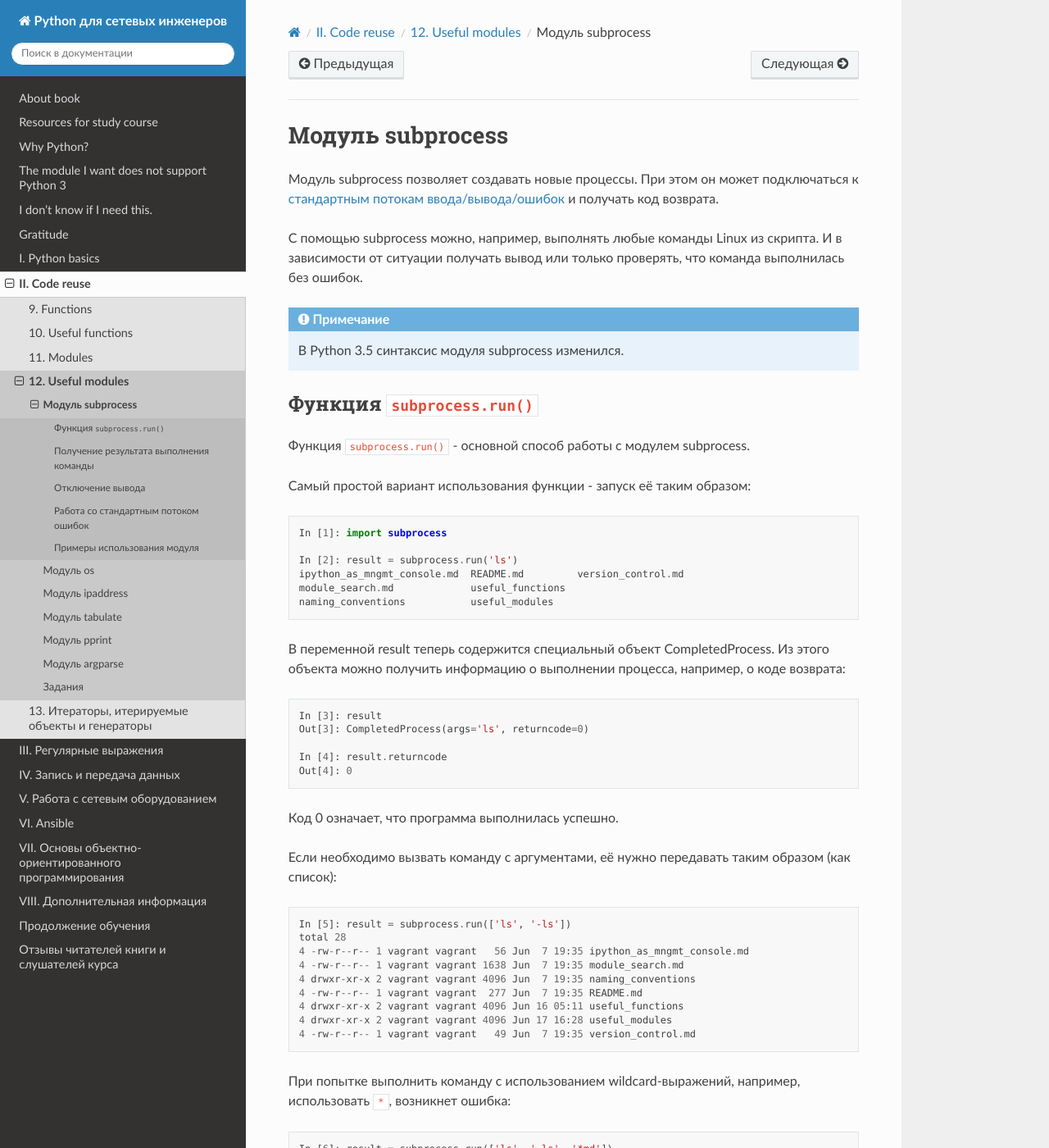
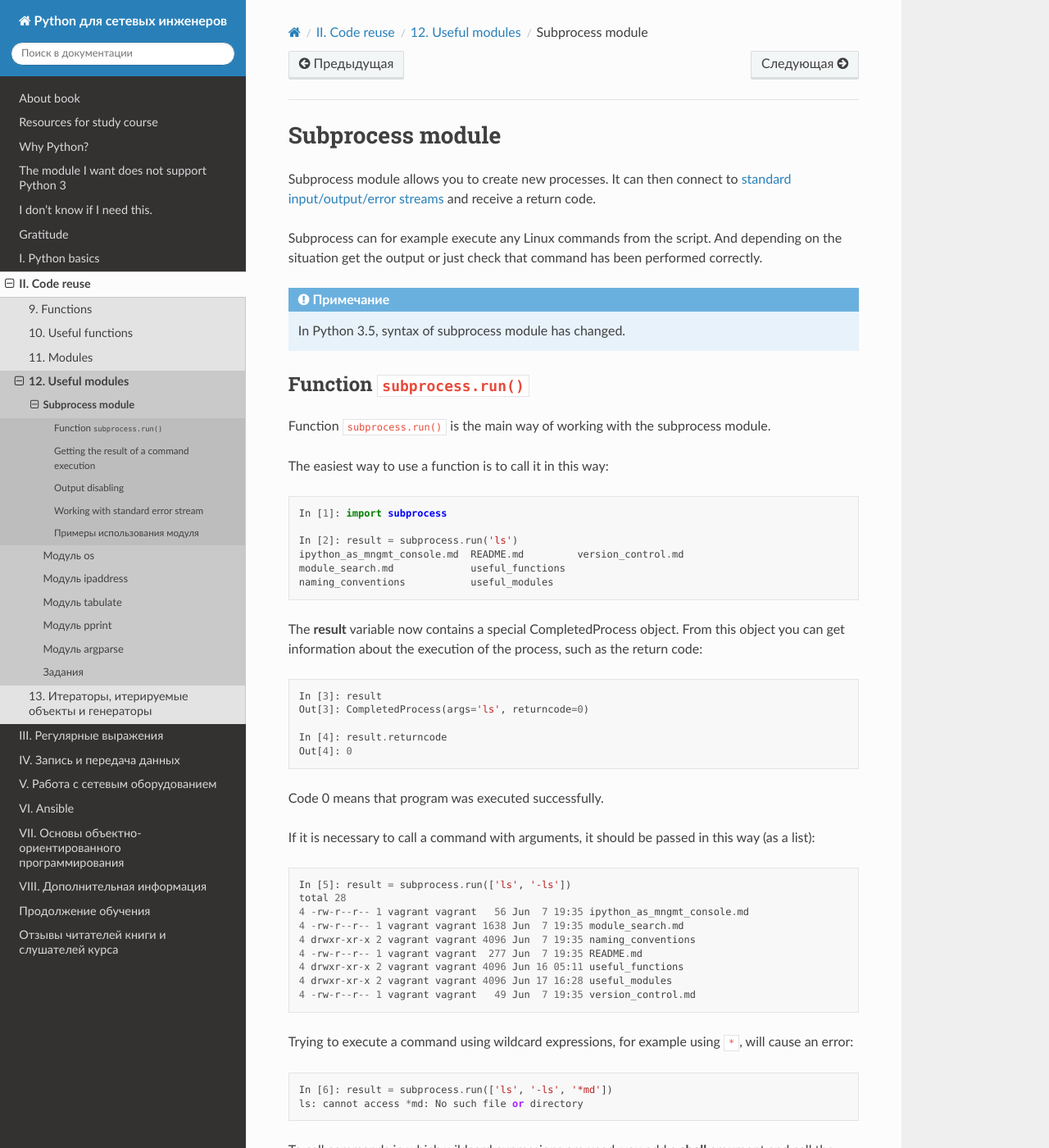
Before and after one commit to Aidar5/nattoeng, a Sphinx documentation site: the page built from docs/source/book/12_useful_modules/subprocess.rst, in a window 1280 px wide and 1400 px high. Shown: the whole window at 82% size. Built offline with Sphinx 7.4.7 and the Read the Docs theme 2.0.0, drawn with Linux system fonts in a browser that asks for light colours; pages that are not in the unit, such as notebooks, are missing from menus; some of the changed text lies outside the part shown.

Commit message:
Update subprocess.rst

```diff
--- a/docs/source/book/12_useful_modules/subprocess.rst
+++ b/docs/source/book/12_useful_modules/subprocess.rst
@@ -1,26 +1,19 @@
-Модуль subprocess
+Subprocess module
 -----------------
 
-Модуль subprocess позволяет создавать новые процессы.
-При этом он может подключаться к
-`стандартным потокам ввода/вывода/ошибок <http://xgu.ru/wiki/stdin>`__
-и получать код возврата.
+Subprocess module allows you to create new processes. It can then connect to `standard input/output/error streams <http://xgu.ru/wiki/stdin>`__ and receive a return code.
 
-С помощью subprocess можно, например, выполнять любые команды Linux из
-скрипта.
-И в зависимости от ситуации получать вывод или только проверять, что
-команда выполнилась без ошибок.
+Subprocess can for example execute any Linux commands from the script. And depending on the situation get the output or just check that command has been performed correctly.
 
 .. note::
-    В Python 3.5 cинтаксис модуля subprocess изменился.
+    In Python 3.5, syntax of subprocess module has changed.
 
-Функция ``subprocess.run()``
+Function ``subprocess.run()``
 ~~~~~~~~~~~~~~~~~~~~~~~~~~~~
 
-Функция ``subprocess.run()`` - основной способ работы с модулем
-subprocess.
+Function ``subprocess.run()`` is the main way of working with the subprocess module.
 
-Самый простой вариант использования функции - запуск её таким образом:
+The easiest way to use a function is to call it in this way:
 
 .. code:: python
 
@@ -31,9 +24,7 @@ subprocess.
     module_search.md             useful_functions
     naming_conventions           useful_modules
 
-В переменной result теперь содержится специальный объект
-CompletedProcess. Из этого объекта можно получить информацию о
-выполнении процесса, например, о коде возврата:
+The **result** variable now contains a special CompletedProcess object. From this object you can get information about the execution of the process, such as the return code:
 
 .. code:: python
 
@@ -43,10 +34,9 @@ CompletedProcess. Из этого объекта можно получить и
     In [4]: result.returncode
     Out[4]: 0
 
-Код 0 означает, что программа выполнилась успешно.
+Code 0 means that program was executed successfully.
 
-Если необходимо вызвать команду с аргументами, её
-нужно передавать таким образом (как список):
+If it is necessary to call a command with arguments, it should be passed in this way (as a list):
 
 .. code:: python
 
@@ -60,16 +50,14 @@ CompletedProcess. Из этого объекта можно получить и
     4 drwxr-xr-x 2 vagrant vagrant 4096 Jun 17 16:28 useful_modules
     4 -rw-r--r-- 1 vagrant vagrant   49 Jun  7 19:35 version_control.md
 
-При попытке выполнить команду с использованием wildcard-выражений,
-например, использовать ``*``, возникнет ошибка:
+Trying to execute a command using wildcard expressions, for example using ``*``, will cause an error:
 
 .. code:: python
 
     In [6]: result = subprocess.run(['ls', '-ls', '*md'])
     ls: cannot access *md: No such file or directory
 
-Чтобы вызывать команды, в которых используются wildcard-выражения, нужно
-добавлять аргумент shell и вызывать команду таким образом:
+To call commands in which wildcard expressions are used, you add a **shell** argument and call the command:
 
 .. code:: python
 
@@ -79,9 +67,7 @@ CompletedProcess. Из этого объекта можно получить и
     4 -rw-r--r-- 1 vagrant vagrant  277 Jun  7 19:35 README.md
     4 -rw-r--r-- 1 vagrant vagrant   49 Jun  7 19:35 version_control.md
 
-Ещё одна особенность функции ``run()`` - она ожидает завершения выполнения
-команды. Если попробовать, например, запустить команду ping, то этот
-аспект будет заметен:
+Another feature of the ``run()`` If you try to run a ping command, for example, this aspect will be visible:
 
 .. code:: python
 
@@ -95,33 +81,28 @@ CompletedProcess. Из этого объекта можно получить и
     3 packets transmitted, 3 received, 0% packet loss, time 2004ms
     rtt min/avg/max/mdev = 54.498/54.798/55.116/0.252 ms
 
-Получение результата выполнения команды
+Getting the result of a command execution
 ~~~~~~~~~~~~~~~~~~~~~~~~~~~~~~~~~~~~~~~
 
-По умолчанию функция run возвращает результат выполнения команды на
-стандартный поток вывода.
-Если нужно получить результат выполнения команды, надо добавить аргумент
-stdout и указать ему значение subprocess.PIPE:
+By default, the run() function returns the result of a command execution to a standard output stream. If you want to get the result of command execution, add **stdout** argument with  value **subprocess.PIPE**:
 
 .. code:: python
 
     In [9]: result = subprocess.run(['ls', '-ls'], stdout=subprocess.PIPE)
 
-Теперь можно получить результат выполнения команды таким образом:
+Now you can get the result of command executing in this way:
 
 .. code:: python
 
     In [10]: print(result.stdout)
     b'total 28\n4 -rw-r--r-- 1 vagrant vagrant   56 Jun  7 19:35 ipython_as_mngmt_console.md\n4 -rw-r--r-- 1 vagrant vagrant 1638 Jun  7 19:35 module_search.md\n4 drwxr-xr-x 2 vagrant vagrant 4096 Jun  7 19:35 naming_conventions\n4 -rw-r--r-- 1 vagrant vagrant  277 Jun  7 19:35 README.md\n4 drwxr-xr-x 2 vagrant vagrant 4096 Jun 16 05:11 useful_functions\n4 drwxr-xr-x 2 vagrant vagrant 4096 Jun 17 16:30 useful_modules\n4 -rw-r--r-- 1 vagrant vagrant   49 Jun  7 19:35 version_control.md\n'
 
-Обратите внимание на букву b перед строкой. Она означает, что модуль
-вернул вывод в виде байтовой строки.
-Для перевода её в unicode есть два варианта:
+Note letter **b** before line. It means that module returned the output as a byte string. There are two options to translate it into unicode:
 
--  выполнить decode полученной строки
--  указать аргумент encoding
+-  decode received string
+-  specify encoding argument
 
-Вариант с decode:
+Example with decode:
 
 .. code:: python
 
@@ -135,7 +116,7 @@ stdout и указать ему значение subprocess.PIPE:
     4 drwxr-xr-x 2 vagrant vagrant 4096 Jun 17 16:30 useful_modules
     4 -rw-r--r-- 1 vagrant vagrant   49 Jun  7 19:35 version_control.md
 
-Вариант с encoding:
+Example with encoding:
 
 .. code:: python
 
@@ -151,14 +132,10 @@ stdout и указать ему значение subprocess.PIPE:
     4 drwxr-xr-x 2 vagrant vagrant 4096 Jun 17 16:31 useful_modules
     4 -rw-r--r-- 1 vagrant vagrant   49 Jun  7 19:35 version_control.md
 
-Отключение вывода
+Output disabling
 ~~~~~~~~~~~~~~~~~
 
-Иногда достаточно получения кода возврата и нужно отключить вывод
-результата выполнения на стандартный поток вывода, и при этом сам
-результат не нужен.
-Это можно сделать, передав функции run аргумент stdout со значением
-subprocess.DEVNULL:
+Sometimes it is enough to get only return code and need to disable output of execution result on standard output stream. This can be done by passing to run() function the **stdout**  argument with value **subprocess.DEVNULL**:
 
 .. code:: python
 
@@ -170,20 +147,18 @@ subprocess.DEVNULL:
     In [16]: print(result.returncode)
     0
 
-Работа со стандартным потоком ошибок
+Working with standard error stream
 ~~~~~~~~~~~~~~~~~~~~~~~~~~~~~~~~~~~~
 
-Если команда была выполнена с ошибкой или не отработала корректно, вывод
-команды попадет на стандартный поток ошибок.
+If the command was executed with error or failed, the output of command will fall on standard error stream.
 
-Получить этот вывод можно так же, как и стандартный поток вывода:
+This can be obtained in the same way as the standard output stream:
 
 .. code:: python
 
     In [17]: result = subprocess.run(['ping', '-c', '3', '-n', 'a'], stderr=subprocess.PIPE, encoding='utf-8')
 
-Теперь в result.stdout пустая строка, а в result.stderr находится
-стандартный поток вывода:
+Now result.stdout has empty string and result.stderr has standard output stream:
 
 .. code:: python
 
@@ -200,7 +175,7 @@ subprocess.DEVNULL:
 Примеры использования модуля
 ~~~~~~~~~~~~~~~~~~~~~~~~~~~~
 
-Пример использования модуля subprocess (файл subprocess_run_basic.py):
+Example of subprocess module use (subprocess_run_basic.py file):
 
 .. code:: python
 
@@ -213,7 +188,7 @@ subprocess.DEVNULL:
     else:
         print('Unreachable')
 
-Результат выполнения будет таким:
+The result will be:
 
 .. code:: python
 
@@ -228,12 +203,9 @@ subprocess.DEVNULL:
     rtt min/avg/max/mdev = 53.962/54.145/54.461/0.293 ms
     Alive
 
-То есть, результат выполнения команды выводится на стандартный поток
-вывода.
+That is, the result of command execution is printed to standard output stream.
 
-Функция ping_ip проверяет доступность IP-адреса и возвращает True и
-stdout, если адрес доступен, или False и stderr, если адрес недоступен
-(файл subprocess\_ping\_function.py):
+The ping_ip function checks the availability of the IP address and returns True and **stdout** if address is available, or False and **stderr** if address is not available (subprocess\_ping\_function.py file):
 
 .. code:: python
 
@@ -262,7 +234,7 @@ stdout, если адрес доступен, или False и stderr, если
     print(ping_ip('8.8.8.8'))
     print(ping_ip('a'))
 
-Результат выполнения будет таким:
+The result will be:
 
 ::
 
@@ -270,13 +242,9 @@ stdout, если адрес доступен, или False и stderr, если
     (True, 'PING 8.8.8.8 (8.8.8.8) 56(84) bytes of data.\n64 bytes from 8.8.8.8: icmp_seq=1 ttl=43 time=63.8 ms\n64 bytes from 8.8.8.8: icmp_seq=2 ttl=43 time=55.6 ms\n64 bytes from 8.8.8.8: icmp_seq=3 ttl=43 time=55.9 ms\n\n--- 8.8.8.8 ping statistics ---\n3 packets transmitted, 3 received, 0% packet loss, time 2003ms\nrtt min/avg/max/mdev = 55.643/58.492/63.852/3.802 ms\n')
     (False, 'ping: unknown host a\n')
 
-На основе этой функции, можно сделать функцию, которая будет проверять
-список IP-адресов и возвращать в результате выполнения два списка:
-доступные и недоступные адреса.
+Based on this function you can make a function that will check the list of IP addresses and return as a result two lists: accessible and inaccessible addresses.
 
 .. note::
-    Это вынесено в задания к разделу
+    You will find it in tasks of section
 
-Если количество IP-адресов, которые нужно проверить, большое, можно
-использовать модуль threading или multiprocessing, чтобы ускорить
-проверку.
+If the number of IP addresses to check is large, you can use threading or multiprocessing modules to speed up verification.
```
